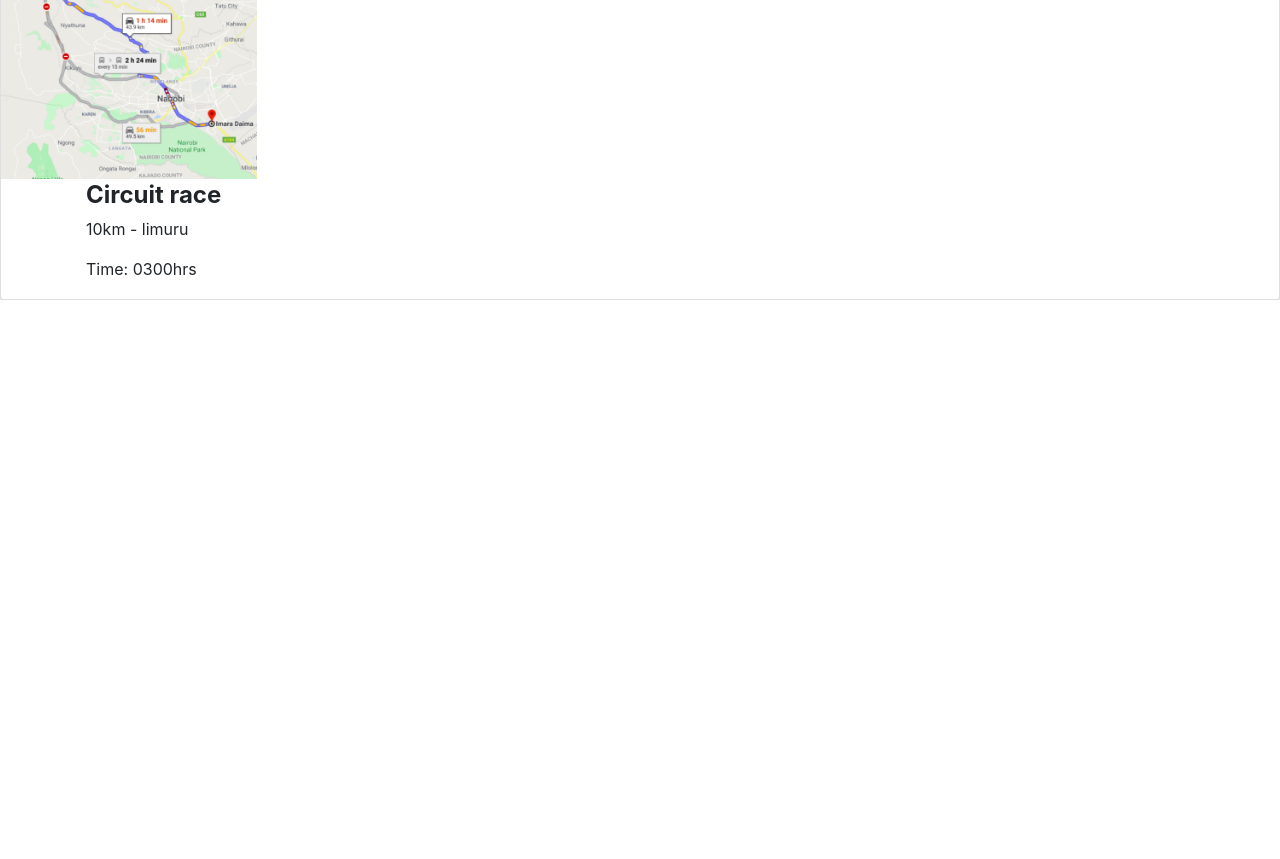
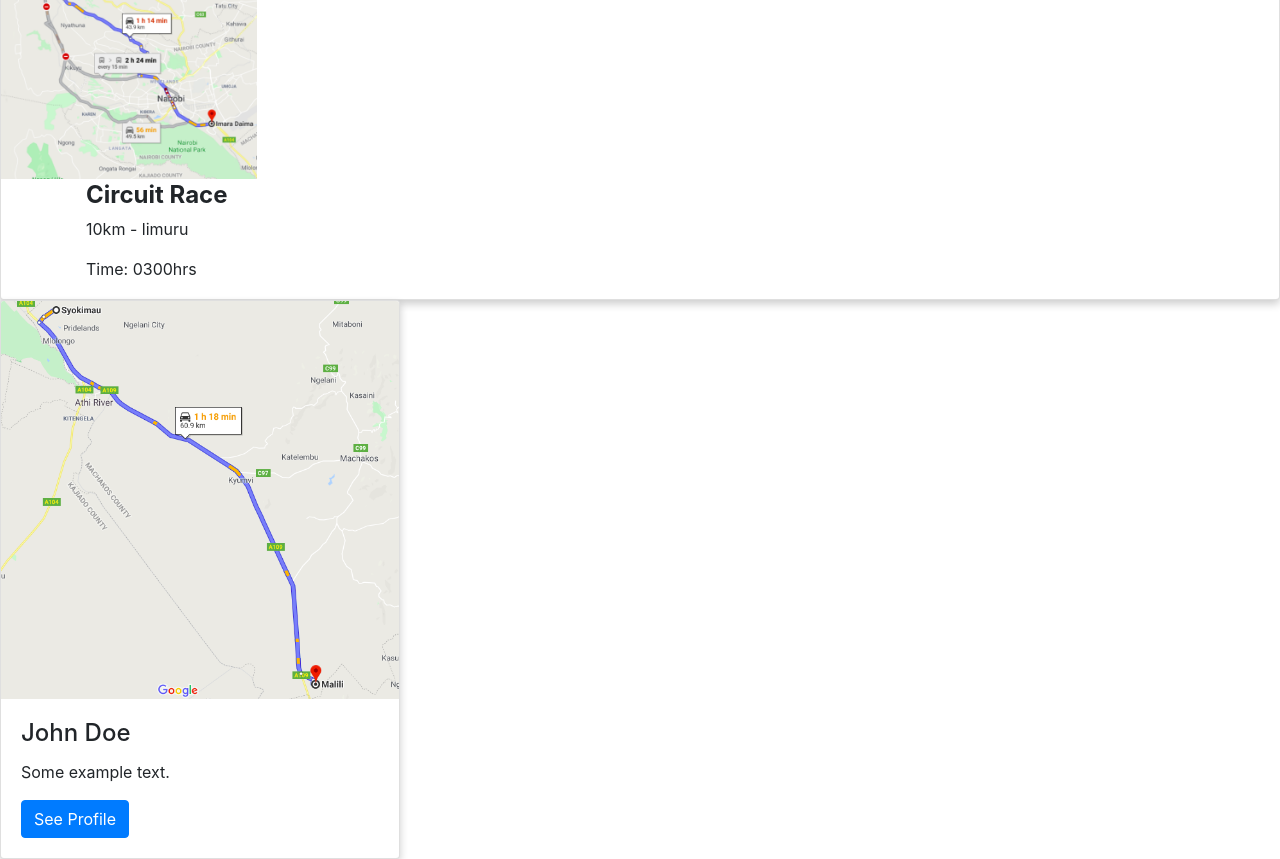
Before and after one commit to Kraft-Owaka/DST-KENYA, a plain HTML site: page index.html in a window 1280 px wide. Shown: the part 1544-2403 px from the top of the page. Before the commit the page ends 1844 px from the top, so only its background shows below. Drawn offline with nearby package versions, Linux system fonts and the light colour scheme; a web font is replaced by a local one.

Commit message:
added a card

```diff
--- a/index.html
+++ b/index.html
@@ -63,9 +63,17 @@
         <div class="card">
           <img src="images/climuru.png" alt="Avatar" style="width:20%">
           <div class="container">
-            <h4><b>Circuit race</b></h4>
+            <h4><b>Circuit Race</b></h4>
             <p>10km - limuru</p>
             <p>Time: 0300hrs</p>
+          </div>
+        </div>
+        <div class="card" style="width:400px">
+          <img class="card-img-top" src="images/csyokimau.png" alt="Card image">
+          <div class="card-body">
+            <h4 class="card-title">John Doe</h4>
+            <p class="card-text">Some example text.</p>
+            <a href="#" class="btn btn-primary">See Profile</a>
           </div>
         </div>
 
```
